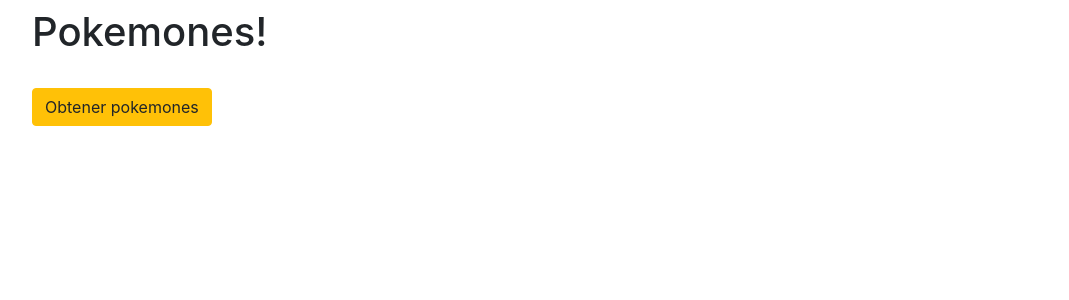
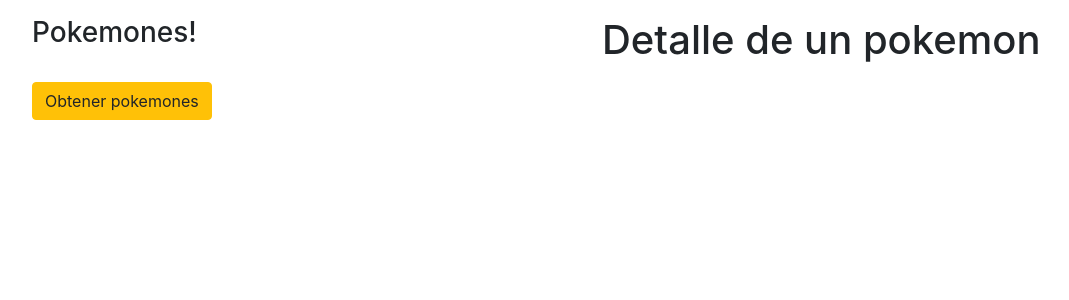
Before and after one commit to Jefh15/fundamentos-redux, a React (Create React App) app: page / in a window 1280 px wide. Shown: the top 300 px of the page, without its empty margins (53-1122 px from the left). Built offline with nearby package versions, Linux system fonts and the light colour scheme.

Commit message:
Agregar booststrap v4.1 a nuestro componente Pokemon.jsx y App.jsx

```diff
--- a/src/App.jsx
+++ b/src/App.jsx
@@ -15,7 +15,9 @@ function App() {
     // {/* envuelvo mis componentes en un provider para poder usar esos archivos de redux */ }
     // le envio al provedor el store(la tienda)
     < Provider store={store}>
-      <Pokemones />
+      <div className="container mt-3">
+        <Pokemones />
+      </div>
     </Provider >
   );
 }
--- a/src/components/Pokemones.jsx
+++ b/src/components/Pokemones.jsx
@@ -47,12 +47,20 @@ const Pokemones = () => {
 
 
     return (
-        <div className='container mt-2'>
-            <h1>Pokemones!</h1>
+        <div
+            className='row'
+        >
+
+            {/* trabajamos con el sistema de columnas */}
+            <div className="col-md-6">
+
+                <h3>Pokemones!</h3>
 
                 <br />
 
 
+                {/* para separar los botones */}
+                <div className="d-flex justify-content-between">
                     {/* HAGO UNA CONDICION PARA LOS BOTONES */}
                     {
                         // SI POKEMONES.lenght es igual a 0 ---> mostramos el boton de pokemones
@@ -99,20 +107,34 @@ const Pokemones = () => {
                                     () => dispatch(anteriorPokemonAccion())}>← Anterior</button>
                         )
                     }
+                </div>
+
+
 
 
 
                 {/* hago una lista */}
-            <ul>
+                <ul className='list-group mt-3'>
                     {
                         // recorro mis pokemones
                         pokemones.map((item, index) => (
                             <li
                                 // le paso mi key
-                            key={item.name}>{item.name}</li>
+                                key={item.name}
+                                // clases
+                                className='list-group-item text-uppercase'
+                            >
+                                {item.name}
+                                {/* hago un boton dentro */}
+                                <button className="btn btn-success btn-sm float-right">Info</button>
+                            </li>
                         ))
                     }
                 </ul>
+            </div>
+            <div className="col-md-6">
+                <h1>Detalle de un pokemon</h1>
+            </div>
         </div >
     )
 }
```
Lines whose indentation alone changed are shown as unchanged.
